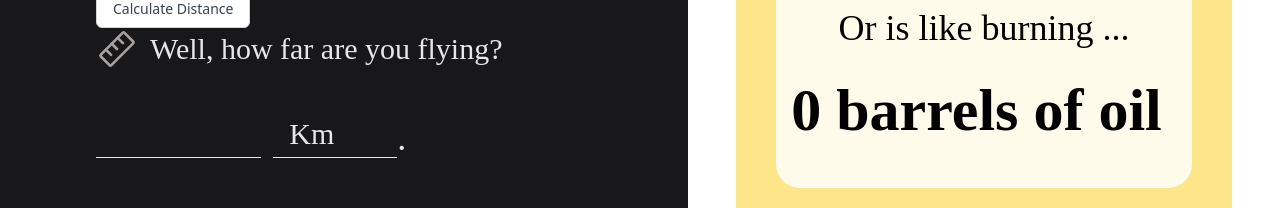
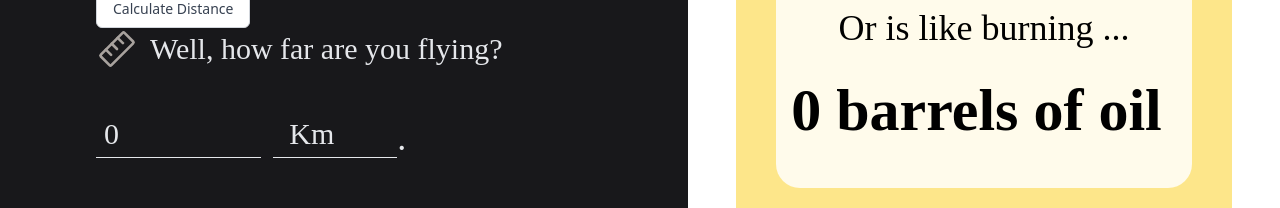
Before and after one commit to alireza116/pofu_not_calculator, a React (Create React App) app in the folder client/: page /make-your-carbon-labels in a window 1280 px wide. Shown: the part 537-745 px from the top of the page. Built offline with nearby package versions, Linux system fonts and the light colour scheme; no server answers; a web font is replaced by a local one.

Commit message:
sets flight dist calculation in distance input

```diff
--- a/client/src/components/flightco2e.jsx
+++ b/client/src/components/flightco2e.jsx
@@ -167,6 +167,7 @@ function FlightCo2e({ state }) {
             className="appearance-none bg-transparent border-b border-gray-200 font-['Arima'] text-3xl text-gray-200 w-1/3 mr-3 px-2 h-auto leading-tight focus:outline-none pt-10"
             type="number"
             name="flightDistance"
+            value={flightDistance}
             onChange={(event) => {
               setFlightDistance(parseInt(event.target.value));
             }}
```
